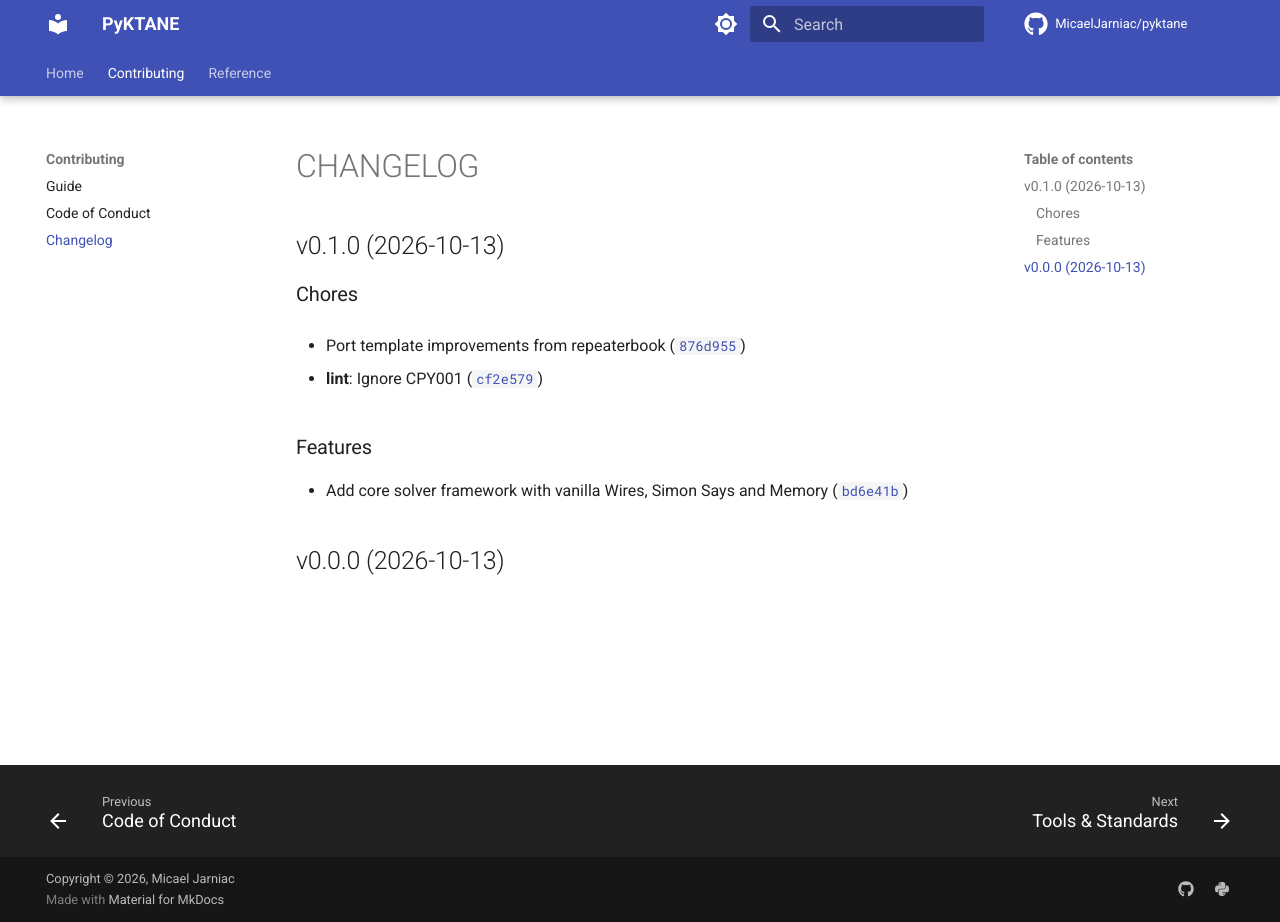
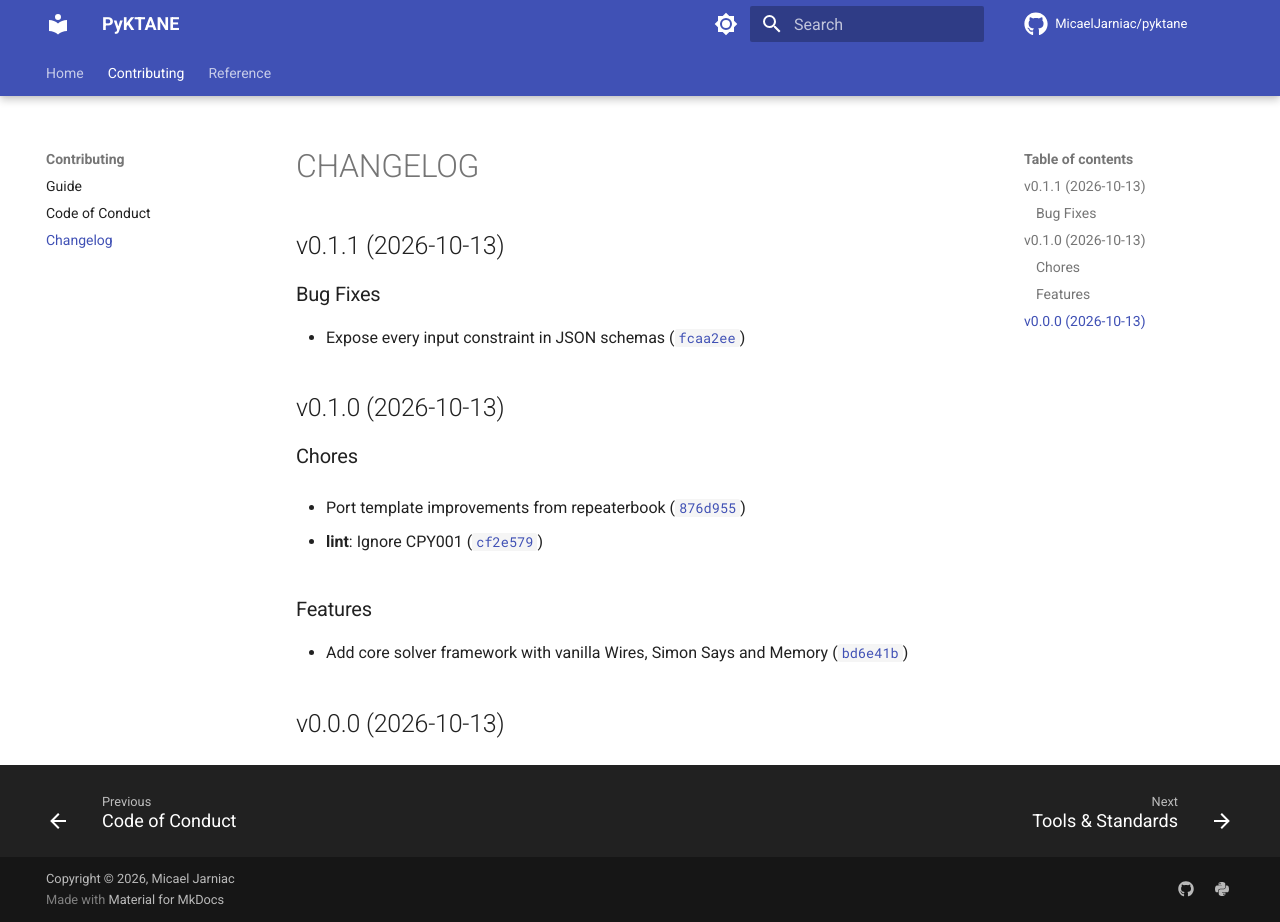
Before and after one commit to MicaelJarniac/pyktane, an MkDocs documentation site: the page built from docs/CHANGELOG.md, in a window 1280 px wide and 922 px high. Built offline with MkDocs 1.6.1 and Material for MkDocs 9.7.7, drawn with Linux system fonts in a browser that asks for light colours; comment, search, counter and statistics services are not loaded.

Commit message:
0.1.1
Automatically generated by python-semantic-release

```diff
--- a/docs/CHANGELOG.md
+++ b/docs/CHANGELOG.md
@@ -1,6 +1,14 @@
 # CHANGELOG
 
 <!-- version list -->
+
+## v0.1.1 (2026-10-13)
+
+### Bug Fixes
+
+- Expose every input constraint in JSON schemas
+  ([`fcaa2ee`](https://github.com/MicaelJarniac/pyktane/commit/fcaa2ee449979a4076af5fe7d21f87a8fde9b0ba))
+
 
 ## v0.1.0 (2026-10-13)
 
--- a/pyproject.toml
+++ b/pyproject.toml
@@ -1,6 +1,6 @@
 [project]
 name = "pyktane"
-version = "0.1.0"
+version = "0.1.1"
 description = "Python KTANE utilities."
 authors = [
   {name = "Micael Jarniac", email = "micael@jarniac.dev"},
```
Also changed, not shown: 1 other file.
